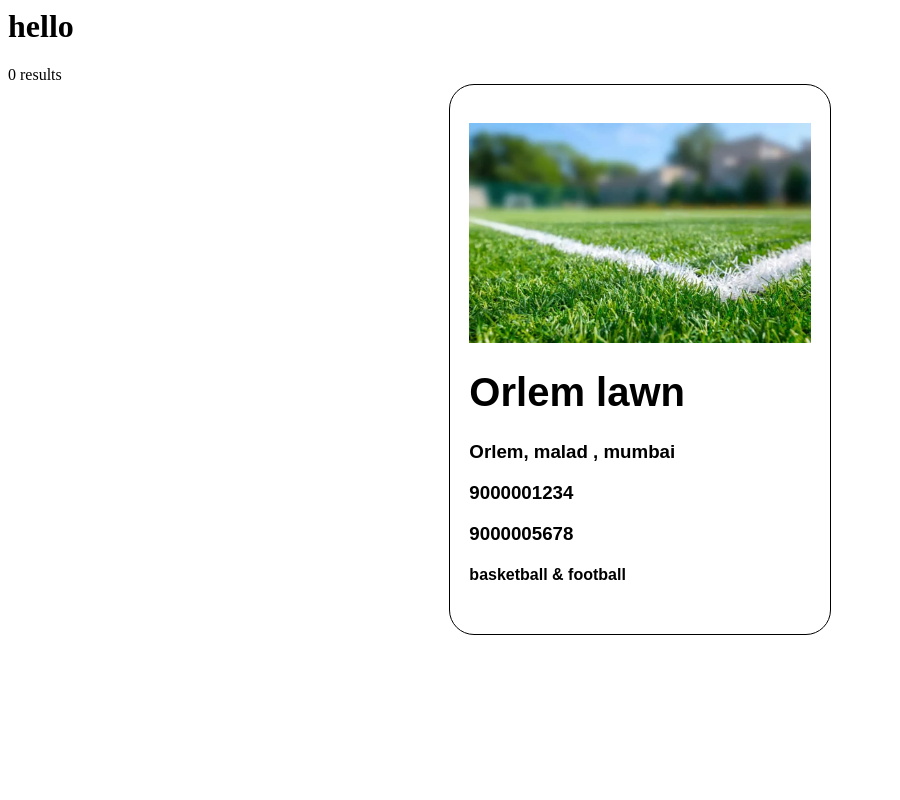
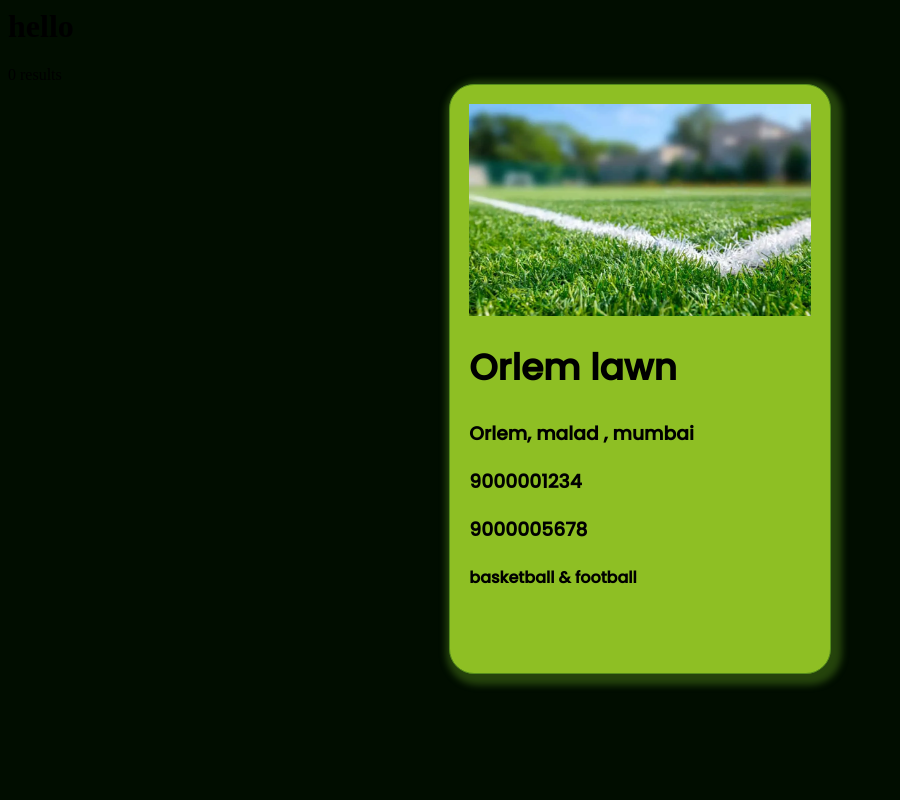
Before and after one commit to lohiaparth/Turfapp, a PHP site: page /secondarypages/findmatch.php in a window 1280 px wide. Shown: the whole page, without its empty margins (0-900 px from the left). Run offline with PHP 8.4, Linux system fonts and the light colour scheme; data that the repository does not hold is empty.

Commit message:
find match css

```diff
--- a/secondarypages/findmatch.css
+++ b/secondarypages/findmatch.css
@@ -1,20 +1,26 @@
-@import url('https://fonts.googleapis.com/css2?family=Montserrat:wght@500&display=swap');
+@import url('https://fonts.googleapis.com/css2?family=Montserrat:wght@900&family=Poppins:wght@500&display=swap');
+body{
+    background-color: #010d00;
+}
 .turf-box{
-    border: 1px solid black;
+    border: 1px solid #548c1c;
     border-radius: 25px;
     margin: auto;
     width: 30%;
-    height: 70%;
+    height: 75%;
     display: flex;
+    /* flex-direction: column; */
+    background-color: #8ebf24;
+    box-shadow: 4px 4px 7px 7px #548c1c6f;
     /* text-align: center; */
 }
 .turf-details{
     margin-left: 5%;
     margin-right: 5%;
-    margin-top: 10%;
+    margin-top: 5%;
     width: 90%;
-    height: 100%;
-    font-family: Arial, Helvetica, sans-serif;
+    height: 90%;
+    font-family: 'Poppins', sans-serif;
     /* display: flex; */
     /* overflow: hidden; */
     /* border: 1px solid black; */
@@ -29,7 +35,7 @@
 }
 .turf-name{
     /* border: 1px solid black; */
-    font-size: 20px;
-    font-family: Arial, Helvetica, sans-serif;
+    font-size: 18px;
+    font-family: 'Poppins', sans-serif;
 
 }
```
